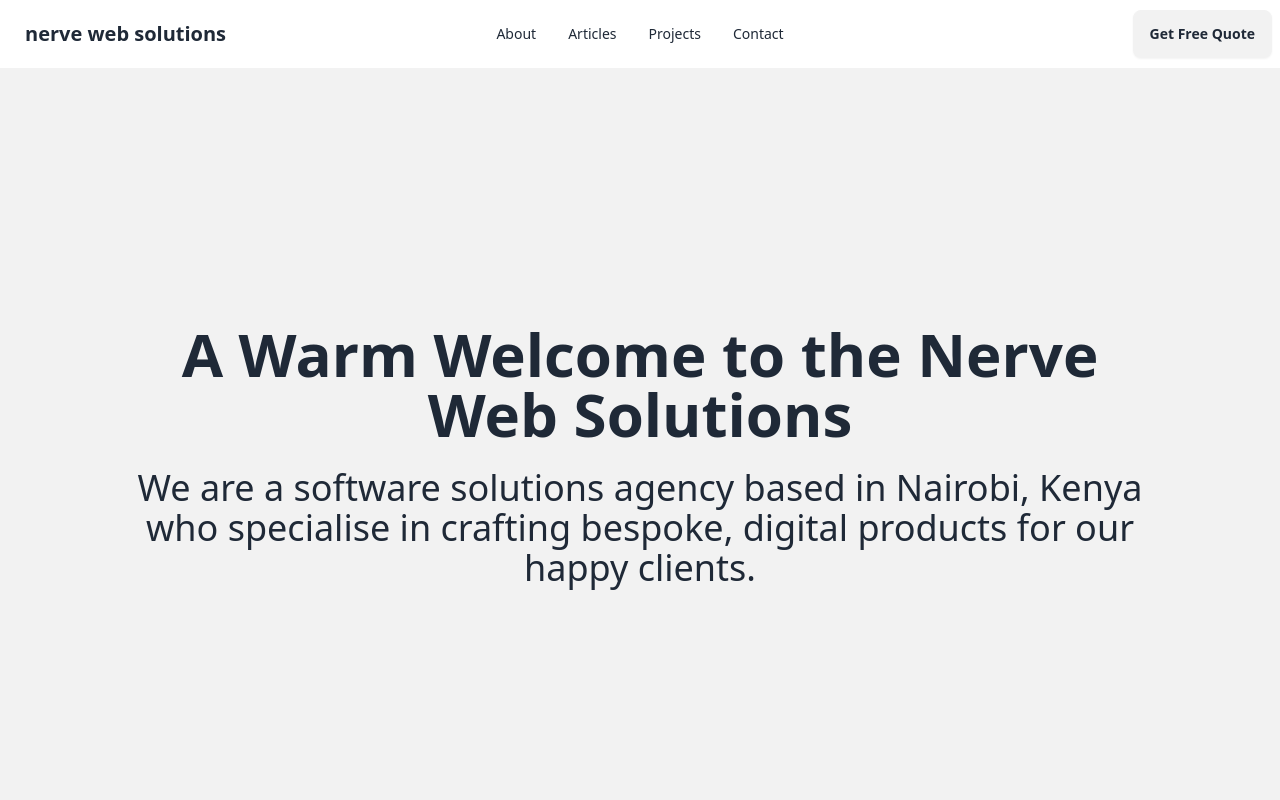
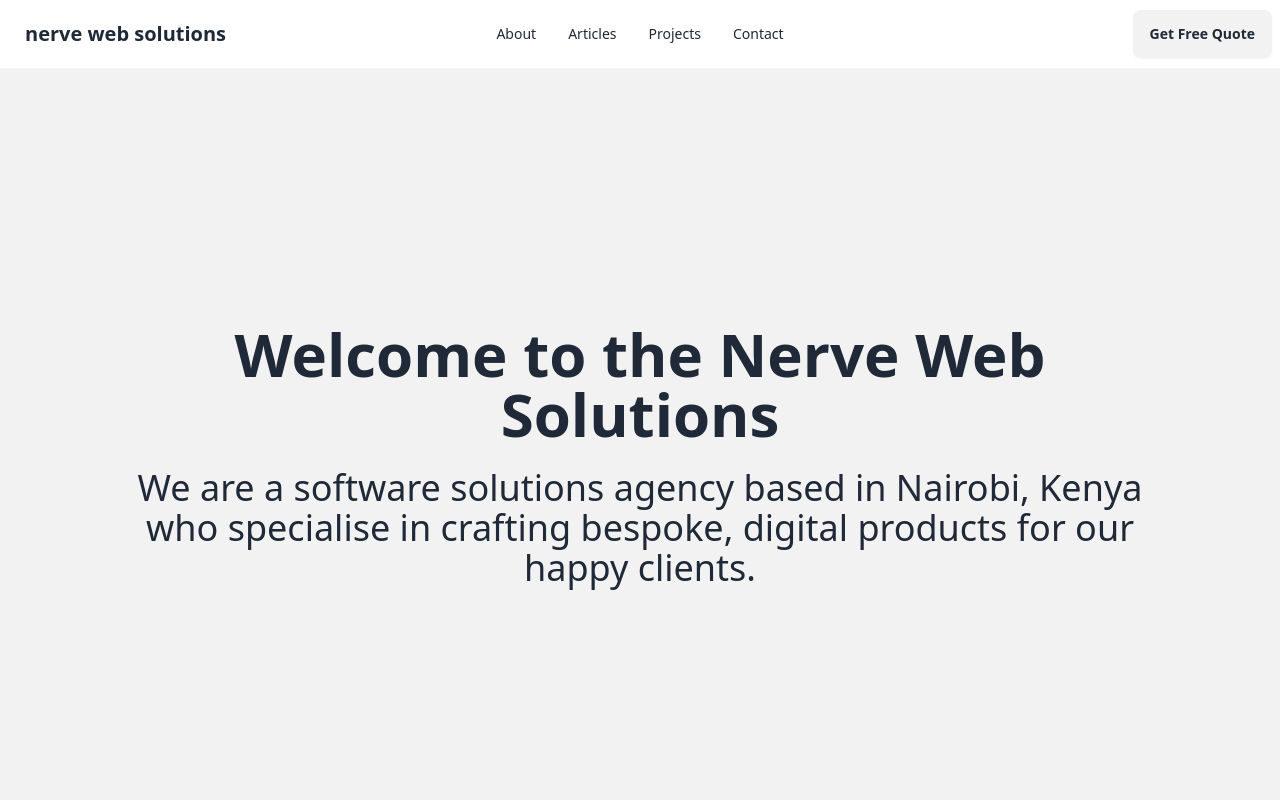
Before and after one commit to gachagajnr/sensitive_webdesigners, a SvelteKit app: page / in a window 1280 px wide. Shown: the top 800 px of the page. Built offline with nearby package versions, Linux system fonts and the light colour scheme.

Commit message:
remove workds

```diff
--- a/src/routes/+page.svelte
+++ b/src/routes/+page.svelte
@@ -2,7 +2,7 @@
 	<div class="hero min-h-screen bg-base-200">
 		<div class="hero-content text-center">
 			<div class="max-w-5xl">
- 				<h1 class="text-6xl font-bold">A Warm Welcome to the Nerve Web Solutions</h1>
+ 				<h1 class="text-6xl font-bold">Welcome to the Nerve Web Solutions</h1>
 				<p class="py-6 text-4xl font-light">
 					We are a software solutions agency based in Nairobi, Kenya who specialise in crafting
 					bespoke, digital products for our happy clients.
```
